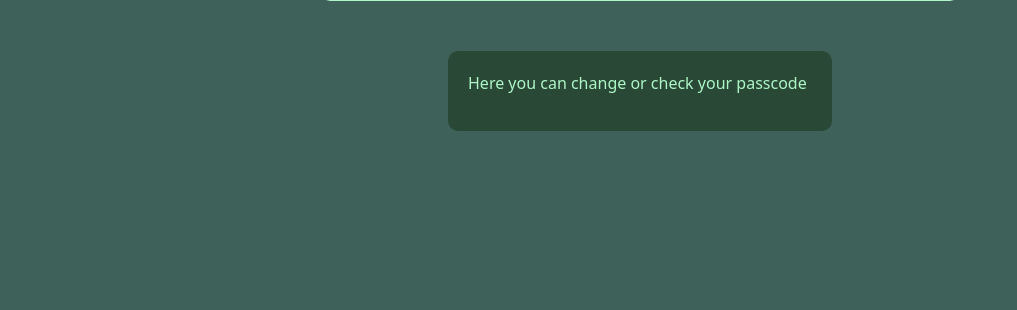
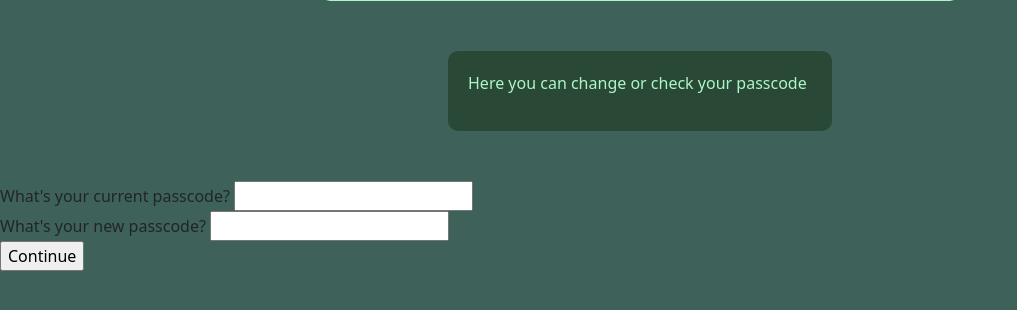
Before and after one commit to Abhinavfat/crestwebsite, a Flask app: page /passcode in a window 1280 px wide. Shown: the part 201-511 px from the top of the page, without its empty margins (0-1017 px from the left). Run offline with Flask 2, Linux system fonts and the light colour scheme.

Commit message:
Added some Jinja2

```diff
--- a/app.py
+++ b/app.py
@@ -12,11 +12,13 @@ def captures():
 
 @app.route("/faces")
 def faces():
-    return render_template("faces.html")
+    faces = ["Samarth", "Abhinav", "Pranav"]
+    return render_template("faces.html", faces=faces)
 
 @app.route("/passcode")
 def passcode():
-    return render_template("passcodes.html")
+    passcode = 12345
+    return render_template("passcodes.html", passcode=passcode)
 
 if __name__ == '__main__':
     app.run(debug=True)
--- a/templates/faces.html
+++ b/templates/faces.html
@@ -2,8 +2,10 @@
 {% block title %}Faces{% endblock %}
 {% block intro %}Here you can manage which faces the safe will automatically unlock for.{% endblock %}
 {% block content %}
+    {% for name in faces %}
     <div class="videos">
-        <h5>Face No1</h5>
+        <h5>{{name}}</h5>
         <img src="{{url_for('static', filename='logo.png')}}" alt="Example image" width="320" height="240"/>
     </div>
+    {% endfor %}
 {% endblock %}
--- a/templates/passcodes.html
+++ b/templates/passcodes.html
@@ -2,5 +2,9 @@
 {% block title %}Passcode{% endblock %}
 {% block intro %}Here you can change or check your passcode{% endblock %}
 {% block content %}
-
+<form action="/change_code">
+    What's your current passcode? <input type='text' name='curr_code'><br>
+    What's your new passcode? <input type='text' name='new_code'><br>
+    <input type='submit' value='Continue'>
+</form>
 {% endblock %}
```
Also changed, not shown: templates/videos.html (+5 -5 lines).
